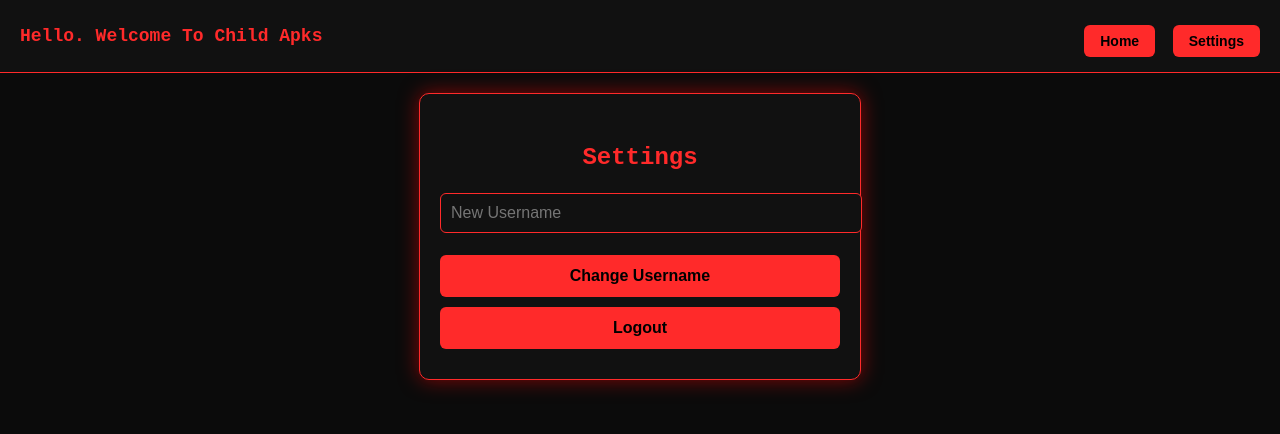
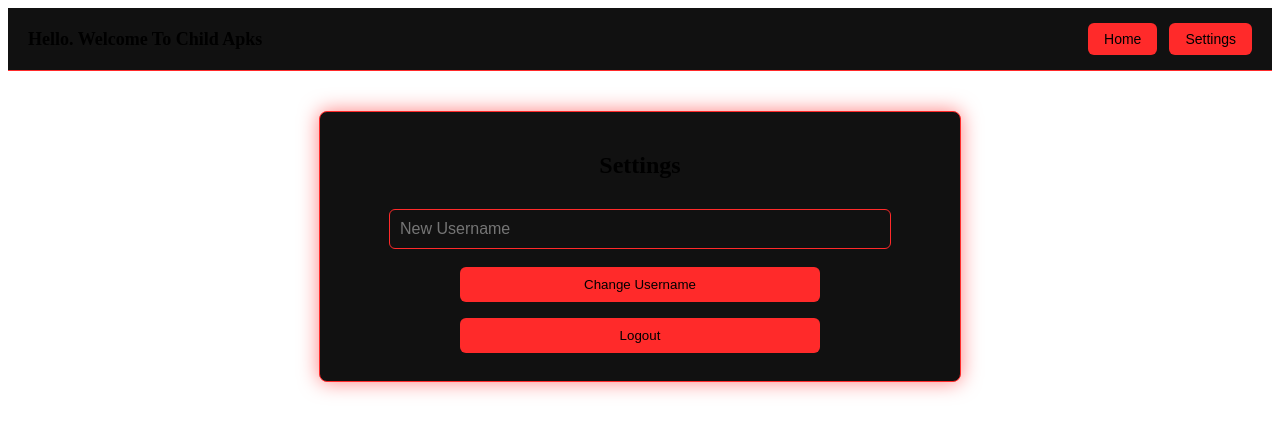
Before and after one commit to Igudlx/-Child-Apks-Website, a website: page home.html in a window 1280 px wide. Both pictures are taken after a click on the button "Settings". Drawn offline with Linux system fonts and the light colour scheme.

Commit message:
Update style.css

```diff
--- a/style.css
+++ b/style.css
@@ -1,83 +1,12 @@
-/* General body */
-body {
-  margin: 0;
-  font-family: 'Courier New', monospace;
-  background: #0b0b0b;
-  color: #ff2a2a;
-  display: flex;
-  flex-direction: column;
-  min-height: 100vh;
-}
-
-/* Centering auth container and home content */
-.auth-container, .tab-content {
-  background: #111;
-  border: 1px solid #ff2a2a;
-  padding: 30px 20px;
-  margin: auto;
-  width: 90%;
-  max-width: 400px;
-  text-align: center;
-  border-radius: 10px;
-  box-shadow: 0 0 20px rgba(255, 0, 0, 0.5);
-  transition: transform 0.2s ease, box-shadow 0.2s ease;
-}
-
-/* Hover effect */
-.auth-container:hover, .tab-content:hover {
-  transform: translateY(-3px);
-  box-shadow: 0 0 25px rgba(255, 0, 0, 0.7);
-}
-
-/* Inputs */
-input {
-  width: 100%;
-  margin: 12px 0;
-  padding: 10px;
-  background: #111;
-  color: #ff2a2a;
-  border: 1px solid #ff2a2a;
-  border-radius: 6px;
-  font-size: 16px;
-  transition: border-color 0.3s ease, box-shadow 0.3s ease;
-}
-input:focus {
-  outline: none;
-  border-color: #ff5555;
-  box-shadow: 0 0 8px rgba(255, 85, 85, 0.7);
-}
-
-/* Buttons */
-button {
-  width: 100%;
-  padding: 12px;
-  margin-top: 10px;
-  background: #ff2a2a;
-  color: black;
-  border: none;
-  border-radius: 6px;
-  cursor: pointer;
-  font-weight: bold;
-  font-size: 16px;
-  transition: background 0.3s ease, transform 0.2s ease;
-}
-button:hover {
-  background: #ff5555;
-  transform: scale(1.02);
-}
-
-/* Hidden class */
-.hidden { display: none; }
-
-/* Nav bar */
+/* NAV */
 nav {
   display: flex;
-  flex-wrap: wrap;
   justify-content: space-between;
   align-items: center;
   background: #111;
   padding: 15px 20px;
   border-bottom: 1px solid #ff2a2a;
+  flex-wrap: wrap;
 }
 nav span {
   font-size: 18px;
@@ -88,39 +17,68 @@ nav button {
   padding: 8px 16px;
   margin-left: 8px;
   font-size: 14px;
+  background: #ff2a2a;
+  color: black;
+  border: none;
+  border-radius: 6px;
+  cursor: pointer;
+  transition: background 0.3s;
+}
+nav button:hover {
+  background: #ff5555;
 }
 
-/* Logo */
-.logo {
-  width: 120px;
-  margin-bottom: 20px;
-  display: block;
-  margin-left: auto;
-  margin-right: auto;
-  transition: transform 0.3s ease;
-}
-.logo:hover {
-  transform: rotate(-5deg) scale(1.05);
+/* TAB CONTENT */
+.tab-content {
+  max-width: 600px;
+  margin: 40px auto;
+  padding: 20px;
+  background: #111;
+  border: 1px solid #ff2a2a;
+  border-radius: 8px;
+  text-align: center;
+  box-shadow: 0 0 20px rgba(255,0,0,0.5);
 }
 
-/* Tab content spacing */
-.tab-content {
-  margin-top: 20px;
-  text-align: center;
+/* Hidden */
+.hidden { display: none; }
+
+/* Inputs inside settings */
+#settings input {
+  width: 80%;
+  margin: 10px 0;
+  padding: 10px;
+  background: #111;
+  color: #ff2a2a;
+  border: 1px solid #ff2a2a;
+  border-radius: 6px;
+  font-size: 16px;
 }
-.tab-content h2 {
-  margin-bottom: 10px;
-}
-.tab-content p {
-  margin-bottom: 20px;
+#settings input:focus {
+  outline: none;
+  border-color: #ff5555;
+  box-shadow: 0 0 8px rgba(255,85,85,0.7);
 }
 
-/* Responsive */
+/* Buttons inside settings */
+#settings button {
+  width: 60%;
+  padding: 10px;
+  margin: 8px 0;
+  background: #ff2a2a;
+  color: black;
+  border: none;
+  border-radius: 6px;
+  cursor: pointer;
+  transition: background 0.3s, transform 0.2s;
+}
+#settings button:hover {
+  background: #ff5555;
+  transform: scale(1.02);
+}
+
+/* Responsive for mobile */
 @media (max-width: 600px) {
-  .auth-container, .tab-content {
-    width: 95%;
-    padding: 25px 15px;
-  }
   nav {
     flex-direction: column;
     align-items: flex-start;
@@ -128,13 +86,10 @@ nav button {
   nav button {
     margin: 5px 0 0 0;
   }
+  .tab-content {
+    margin: 20px 10px;
+  }
+  #settings input, #settings button {
+    width: 90%;
+  }
 }
-
-.page-wrapper {
-  flex: 1;
-  display: flex;
-  flex-direction: column;
-  justify-content: center;
-  align-items: center;
-  padding: 20px;
-}
```
